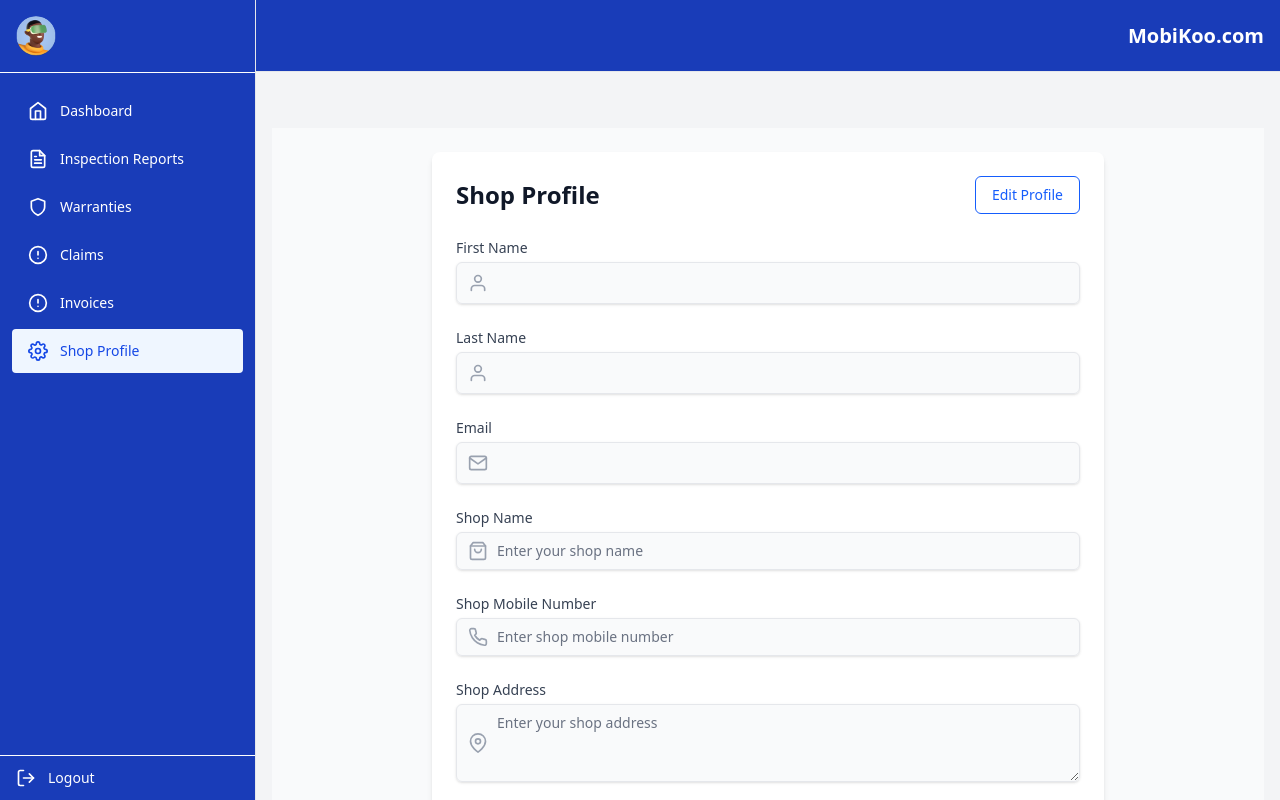
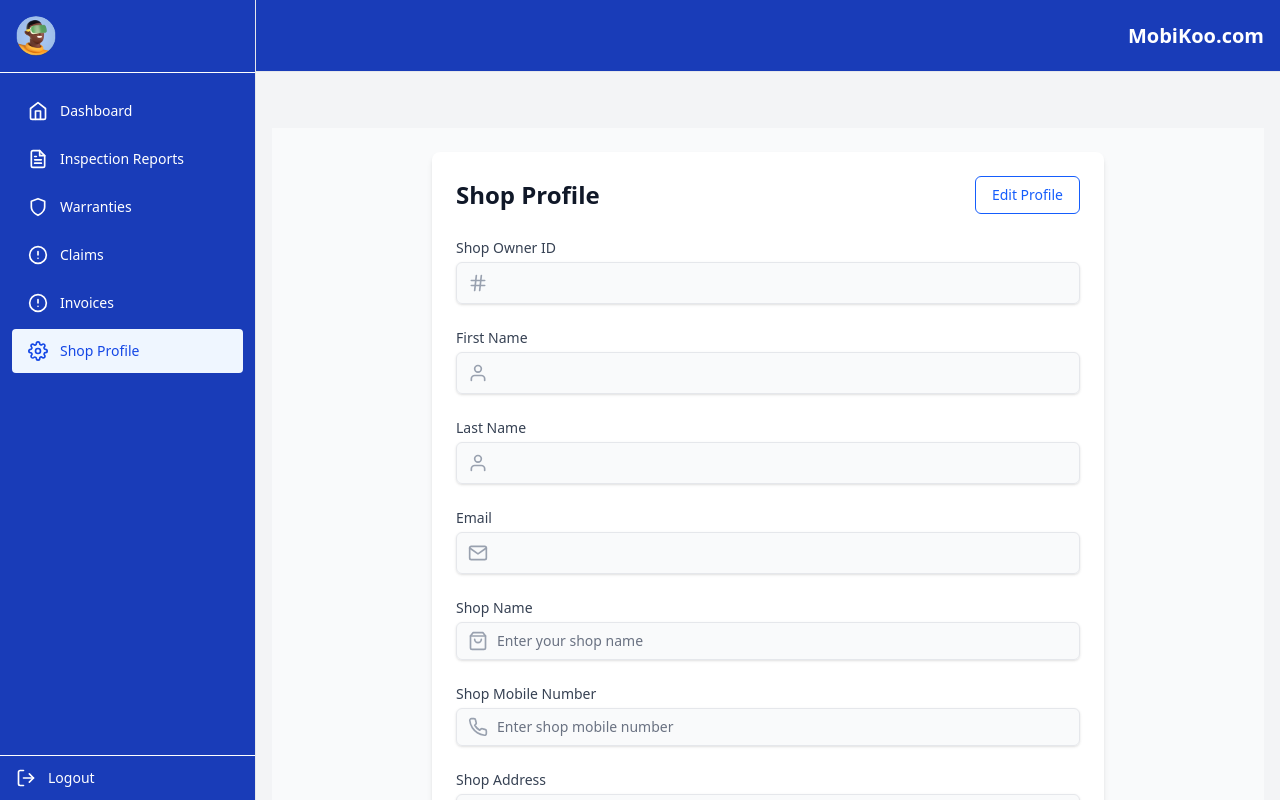
Before and after one commit to aspivisionsolutions/mobikoo, a React (Vite) app in the folder mobikoo-client/: page /shop-owner/profile in a window 1280 px wide. Shown: the top 800 px of the page. Built offline with nearby package versions, Linux system fonts and the light colour scheme; no server answers; sample sign-in values are in the browser's storage.

Commit message:
add shopowner id on frontend

```diff
--- a/mobikoo-client/src/pages/ShopOwner/ShopOwnerProfile.jsx
+++ b/mobikoo-client/src/pages/ShopOwner/ShopOwnerProfile.jsx
@@ -1,6 +1,6 @@
 import React, { useState, useEffect } from 'react';
 import axios from 'axios';
-import { FiUser, FiShoppingBag, FiPhone, FiMapPin, FiSave, FiMail } from 'react-icons/fi';
+import { FiUser, FiHash,FiShoppingBag, FiPhone, FiMapPin, FiSave, FiMail } from 'react-icons/fi';
 import toast from 'react-hot-toast';
 const API_URL = import.meta.env.VITE_API_URL;
 
@@ -11,12 +11,14 @@ const ShopOwnerProfile = () => {
     email: '',
     shopName: '',
     mobileNumber: '',
-    address: ''
+    address: '',
+     shopOwnerId: ''
   });
   const [existingFields, setExistingFields] = useState({
     shopName: false,
     mobileNumber: false,
-    address: false
+    address: false,
+    shopOwnerId: false
   });
   const [isLoading, setIsLoading] = useState(false);
   const [isEditing, setIsEditing] = useState(false);
@@ -38,7 +40,8 @@ const ShopOwnerProfile = () => {
           email: profile.userId.email || '',
           shopName: profile.shopDetails?.shopName || '',
           address: profile.shopDetails?.address || '',
-          mobileNumber: profile.phoneNumber || ''
+          mobileNumber: profile.phoneNumber || '',
+           shopOwnerId: profile.shopOwnerId || ''
         };
         setFormData(newFormData);
 
@@ -46,7 +49,8 @@ const ShopOwnerProfile = () => {
         setExistingFields({
           shopName: !!profile.shopDetails?.shopName,
           address: !!profile.shopDetails?.address,
-          mobileNumber: !!profile.phoneNumber
+          mobileNumber: !!profile.phoneNumber,
+          shopOwnerId: !!profile.shopOwnerId
         });
       }
     } catch (error) {
@@ -102,6 +106,25 @@ const ShopOwnerProfile = () => {
         </div>
 
         <form onSubmit={handleSubmit} className="space-y-6">
+        <div>
+            <label htmlFor="shopOwnerId" className="block text-sm font-medium text-gray-700">
+              Shop Owner ID
+            </label>
+            <div className="mt-1 relative rounded-md shadow-sm">
+              <div className="absolute inset-y-0 left-0 pl-3 flex items-center pointer-events-none">
+                <FiHash className="h-5 w-5 text-gray-400" />
+              </div>
+              <input
+                type="text"
+                name="shopOwnerId"
+                id="shopOwnerId"
+                value={formData.shopOwnerId}
+                disabled={true}
+                className="block w-full pl-10 pr-3 py-2 border border-gray-200 rounded-md bg-gray-50 text-gray-900"
+              />
+            </div>
+            {isEditing && <p className="mt-1 text-sm text-red-500">This field cannot be edited</p>}
+          </div>
           {/* First Name */}
           <div>
             <label htmlFor="firstName" className="block text-sm font-medium text-gray-700">
@@ -249,7 +272,7 @@ const ShopOwnerProfile = () => {
           </div>
 
           {/* Show message if no fields exist */}
-          {!existingFields.shopName && !existingFields.mobileNumber && !existingFields.address && !isEditing && (
+          {!existingFields.shopName && !existingFields.mobileNumber && !existingFields.address && !existingFields.shopOwnerId && !isEditing && (
             <div className="text-center py-4 text-gray-500">
               No shop details available. Click 'Edit Profile' to add your shop information.
             </div>
```
